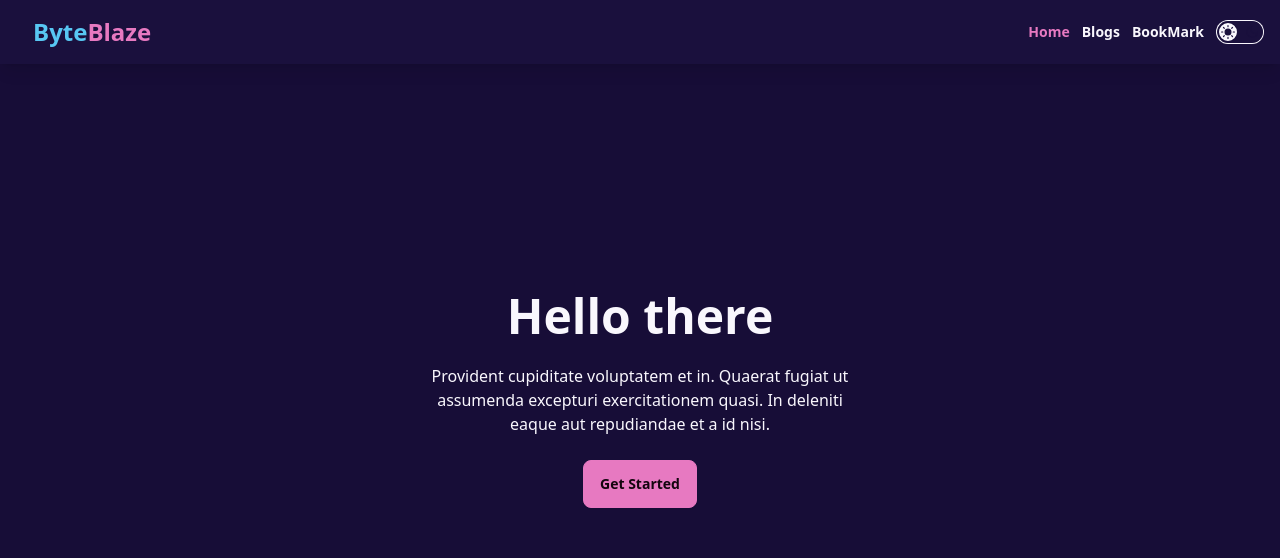
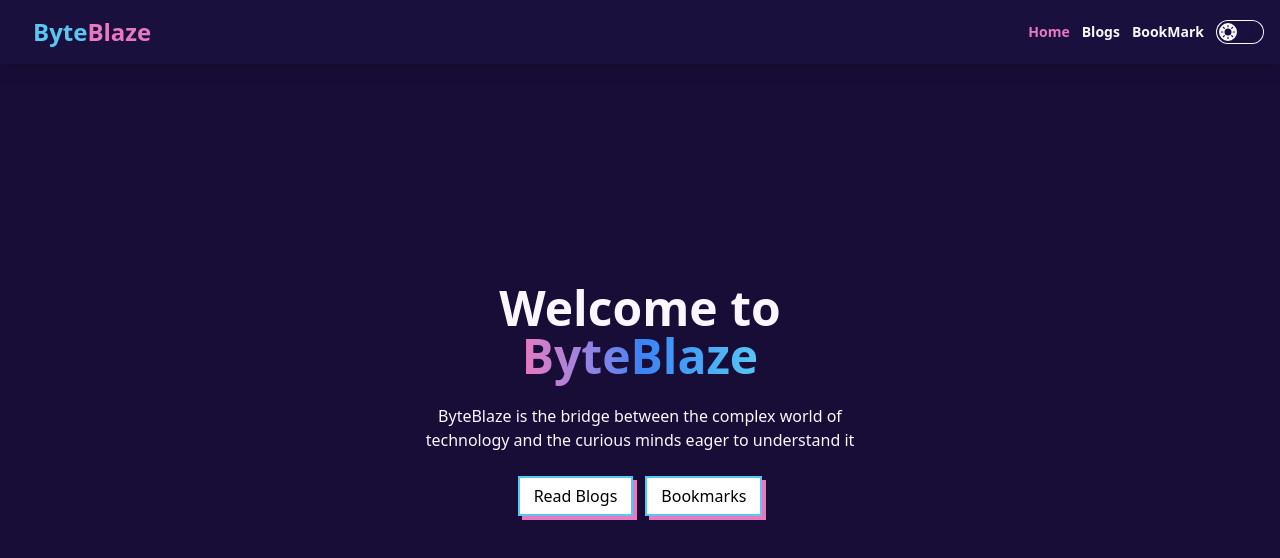
Before and after one commit to Idba1/byteblaze, a React (Vite) app: page / in a window 1280 px wide. Shown: the top 558 px of the page. Built offline with nearby package versions, Linux system fonts and the light colour scheme.

Commit message:
update hero

```diff
--- a/src/Components/Hero.jsx
+++ b/src/Components/Hero.jsx
@@ -1,3 +1,4 @@
+import { Link } from "react-router-dom";
 
 const Hero = () => {
     return (
@@ -5,12 +6,43 @@ const Hero = () => {
             <div className="hero bg-base-200 min-h-screen">
                 <div className="hero-content text-center">
                     <div className="max-w-md">
-                        <h1 className="text-5xl font-bold">Hello there</h1>
-                        <p className="py-6">
-                            Provident cupiditate voluptatem et in. Quaerat fugiat ut assumenda excepturi exercitationem
-                            quasi. In deleniti eaque aut repudiandae et a id nisi.
+                        <h1 className='text-5xl font-bold'>
+                            Welcome to
+                            <span className='bg-gradient-to-r from-primary via-blue-500 to-secondary bg-300% text-transparent bg-clip-text animate-gradient'>
+                                {' '}
+                                ByteBlaze
+                            </span>
+                        </h1>
+                        <p className='py-6'>
+                            ByteBlaze is the bridge between the complex world of technology and
+                            the curious minds eager to understand it
                         </p>
-                        <button className="btn btn-primary">Get Started</button>
+
+                        <div className='flex gap-3 justify-center'>
+
+                            <Link
+                                to='/blogs'
+                                className='relative inline-block px-4 py-2 font-medium group'
+                            >
+                                <span className='absolute inset-0 w-full h-full transition duration-200 ease-out transform translate-x-1 translate-y-1 bg-primary group-hover:-translate-x-0 group-hover:-translate-y-0'></span>
+                                <span className='absolute inset-0 w-full h-full bg-white border-2 border-secondary group-hover:bg-primary'></span>
+                                <span className='relative text-black group-hover:text-white'>
+                                    Read Blogs
+                                </span>
+                            </Link>
+
+                            <Link
+                                to='/bookmarks'
+                                className='relative inline-block px-4 py-2 font-medium group'
+                            >
+                                <span className='absolute inset-0 w-full h-full transition duration-200 ease-out transform translate-x-1 translate-y-1 bg-primary group-hover:-translate-x-0 group-hover:-translate-y-0'></span>
+                                <span className='absolute inset-0 w-full h-full bg-white border-2 border-secondary group-hover:bg-primary'></span>
+                                <span className='relative text-black group-hover:text-white'>
+                                    Bookmarks
+                                </span>
+                            </Link>
+
+                        </div>
                     </div>
                 </div>
             </div>
```
